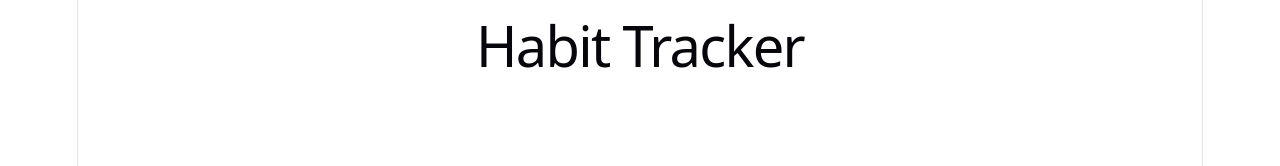
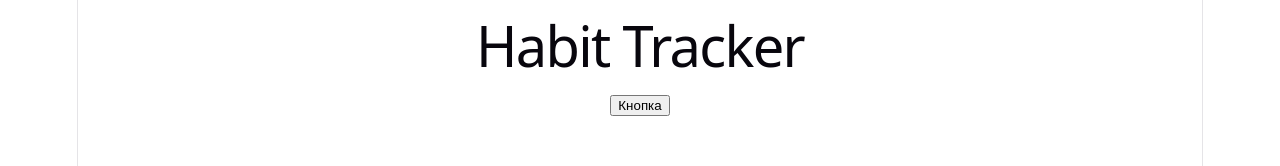
Before and after one commit to Alex01rtyrey/habit-tracker-diploma, a React (Vite) app in the folder client/: page / in a window 1280 px wide. Shown: the top 166 px of the page. Built offline with nearby package versions, Linux system fonts and the light colour scheme.

Commit message:
Создал первые React компоненты и структуру страниц

```diff
--- a/client/src/App.jsx
+++ b/client/src/App.jsx
@@ -1,7 +1,11 @@
+
+import HomePage from "./pages/HomePage"
+
+
 function App() {
   return (
     <div>
-      <h1>Habit Tracker</h1>
+      <HomePage />
     </div>
   )
 }
--- /dev/null
+++ b/client/src/components/Button.jsx
@@ -0,0 +1,7 @@
+function Button () {
+    return(
+        <button>Кнопка</button>
+    )
+}
+
+export default Button;
--- /dev/null
+++ b/client/src/pages/HomePage.jsx
@@ -0,0 +1,13 @@
+import Button from "../components/Button";
+
+
+function HomePage () {
+    return (
+        <div>
+            <h1>Habit Tracker</h1>
+            <Button />
+        </div>
+    )
+}
+
+export default HomePage;
```
